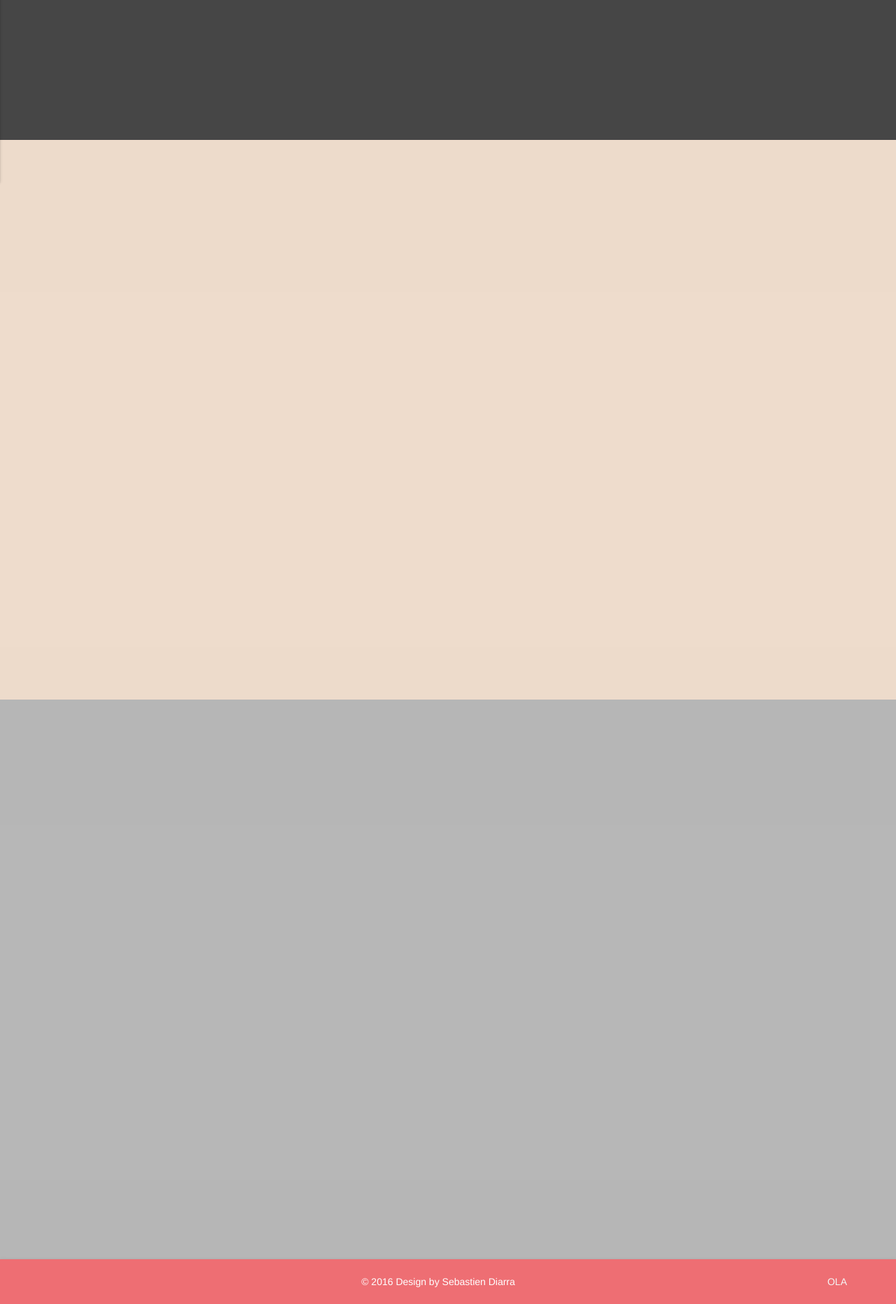
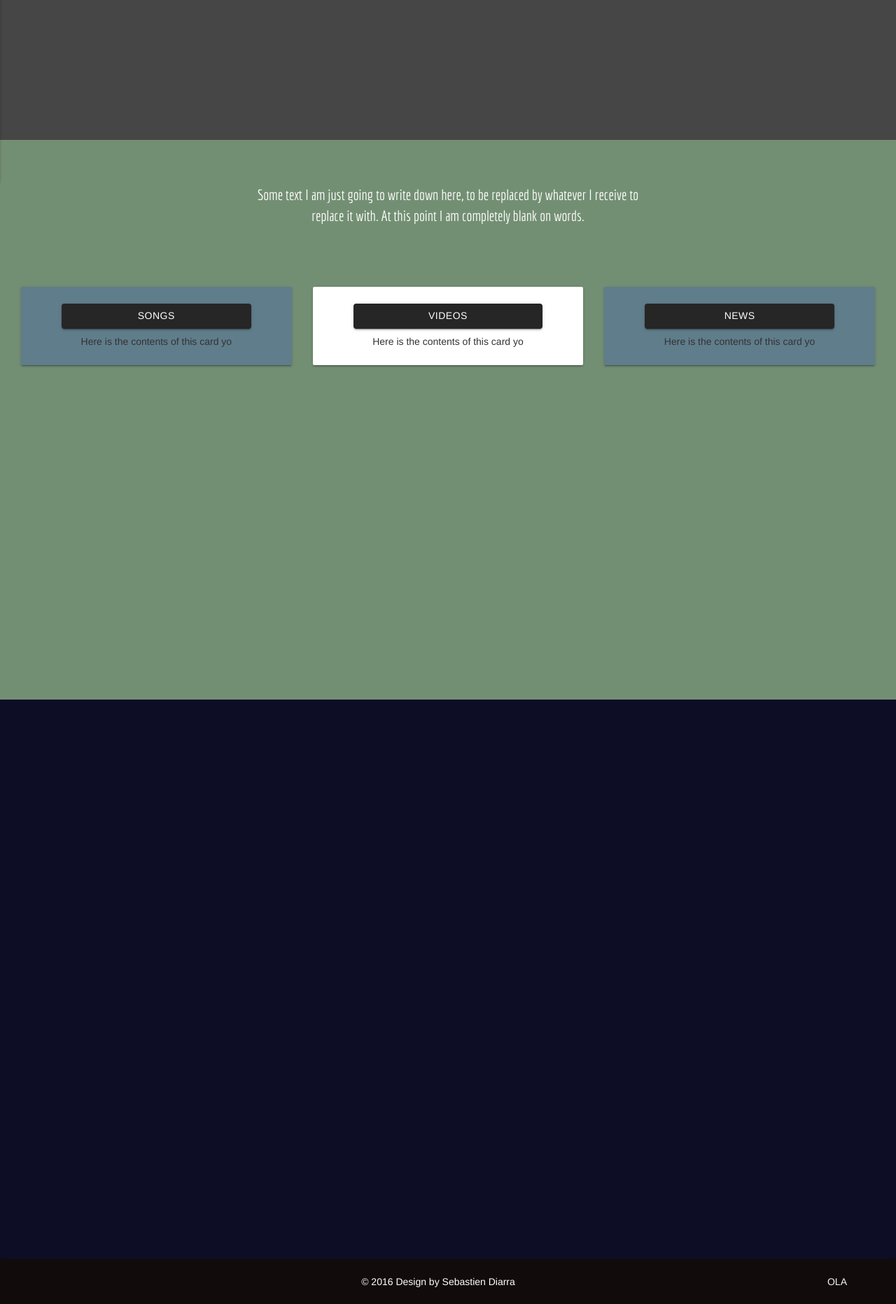
Before and after one commit to mozinor/zakaprod, a Django app: page /home/ in a window 1280 px wide. Shown: the part 600-2464 px from the top of the page at 70% size. Run offline with Django 3.2, Linux system fonts and the light colour scheme; some libraries are stand-ins or nearby versions.

Commit message:
middle-div hm

```diff
--- a/homeai/static/homeai/css/main.css
+++ b/homeai/static/homeai/css/main.css
@@ -27,6 +27,9 @@
     a{
         text-decoration: none;
     }
+    .footer-copyright{
+        background: rgba(6, 6, 6, .95);
+    }
 /*Home: template css*/
     html>body .outer-box {
       height:auto;
@@ -39,10 +42,11 @@
         background: rgba(50,50,50,.90);
     }
     #secondary-box {
-        background: rgba(236, 216, 198, .90);
+        /*background: rgba(158,158,110, .90);*/
+        background: rgba(115,143,115, 1);
     }
     #third-box{
-        background: rgba(179,179,179, .95);
+        background: rgba(0,0,26, .95);
     }
     .title-box{
         /*border: 3px solid #456875;*/
@@ -78,6 +82,31 @@
     .text-wrapper{
         white-space: nowrap;
     }
+    /*Secondary Div elemts*/
+    .top-text-box{
+        margin-top: 5%;
+        margin-bottom: 5%;
+        width: 45%;
+    }
+    .top-text{
+        text-align: center;
+        color: white;
+        font-size: 150%;
+        font-family: 'Economica', sans-serif;
+    }
+    .bottom-text-box-title{
+        width: 80%;
+        background-color: #262626;
+    }
+    .leff-box{
+
+    }
+    .center-box{
+
+    }
+    .right-box{
+
+    }
 /*Media: templates css*/
 
 /*Contact: template css */
--- a/homeai/templates/homeai/index.html
+++ b/homeai/templates/homeai/index.html
@@ -20,13 +20,41 @@
     <div class='outer-box' id='secondary-box'>
         <div class="container-fluid">
             <div class="row">
-                <div class="container-fluid">
-
+                <div class="container-fluid" align="center">
+                    <div class="top-text-box">
+                        <p class="top-text">
+                            Some text I am just going to write down here, to be replaced by whatever I receive to replace it with.
+                            At this point I am completely blank on words.
+                        </p>
+                    </div>
                 </div>
             </div>
             <div class="row">
-                <div class="container-fluid">
-
+                <div class="container-fluid" align="center">
+                    <div class="col-sm-4">
+                        <div class="card blue-grey ligthen-4">
+                            <div class="card-content">
+                                <span class="card-title"><a class="bottom-text-box-title  btn">Songs</a></span>
+                                <p >Here is the contents of this card yo</p>
+                            </div>
+                        </div>
+                    </div>
+                    <div class="col-sm-4">
+                        <div class="card ligthen-4">
+                            <div class="card-content">
+                                <span class="card-title"><a class="bottom-text-box-title btn">Videos</a></span>
+                                <p >Here is the contents of this card yo</p>
+                            </div>
+                        </div>
+                    </div>
+                    <div class="col-sm-4">
+                        <div class="card blue-grey ligthen-4">
+                            <div class="card-content">
+                                <span class="card-title"><a class="bottom-text-box-title btn">News</a></span>
+                                <p >Here is the contents of this card yo</p>
+                            </div>
+                        </div>
+                    </div>
                 </div>
             </div>
         </div>
```
